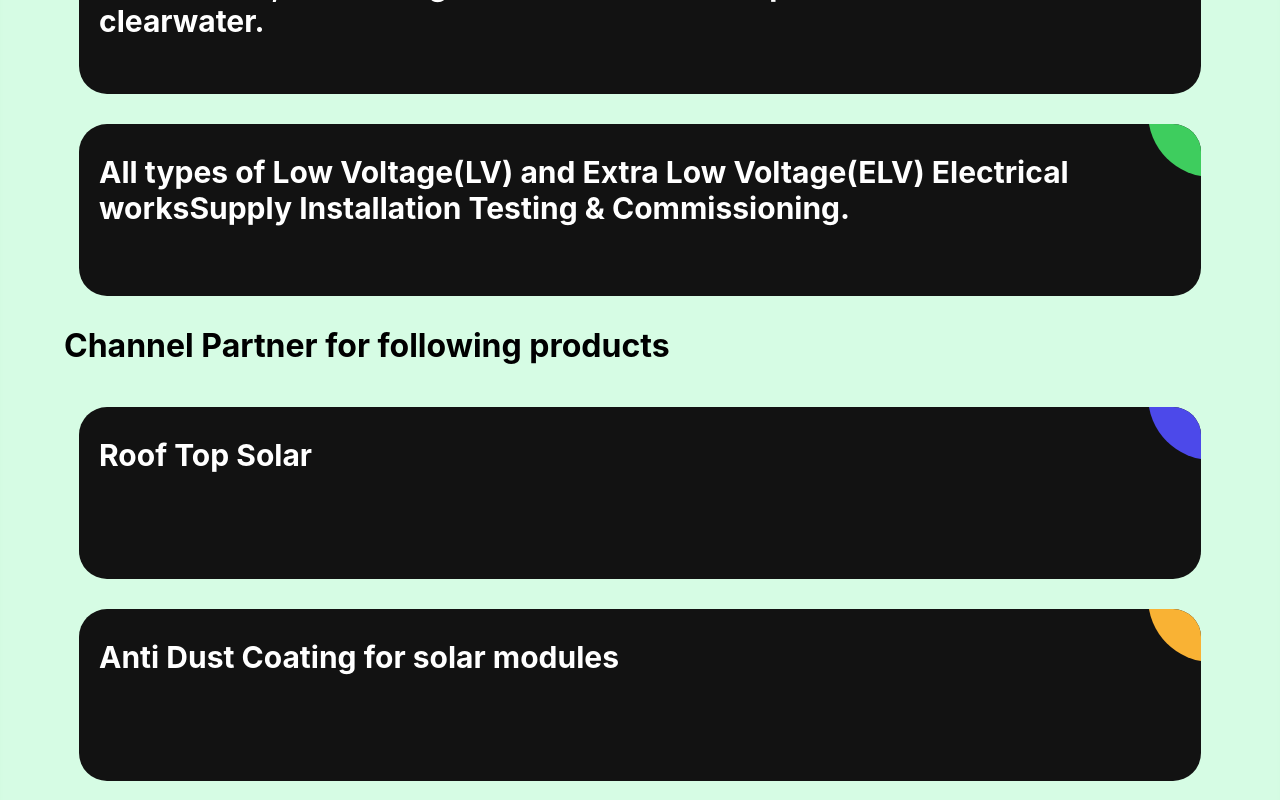
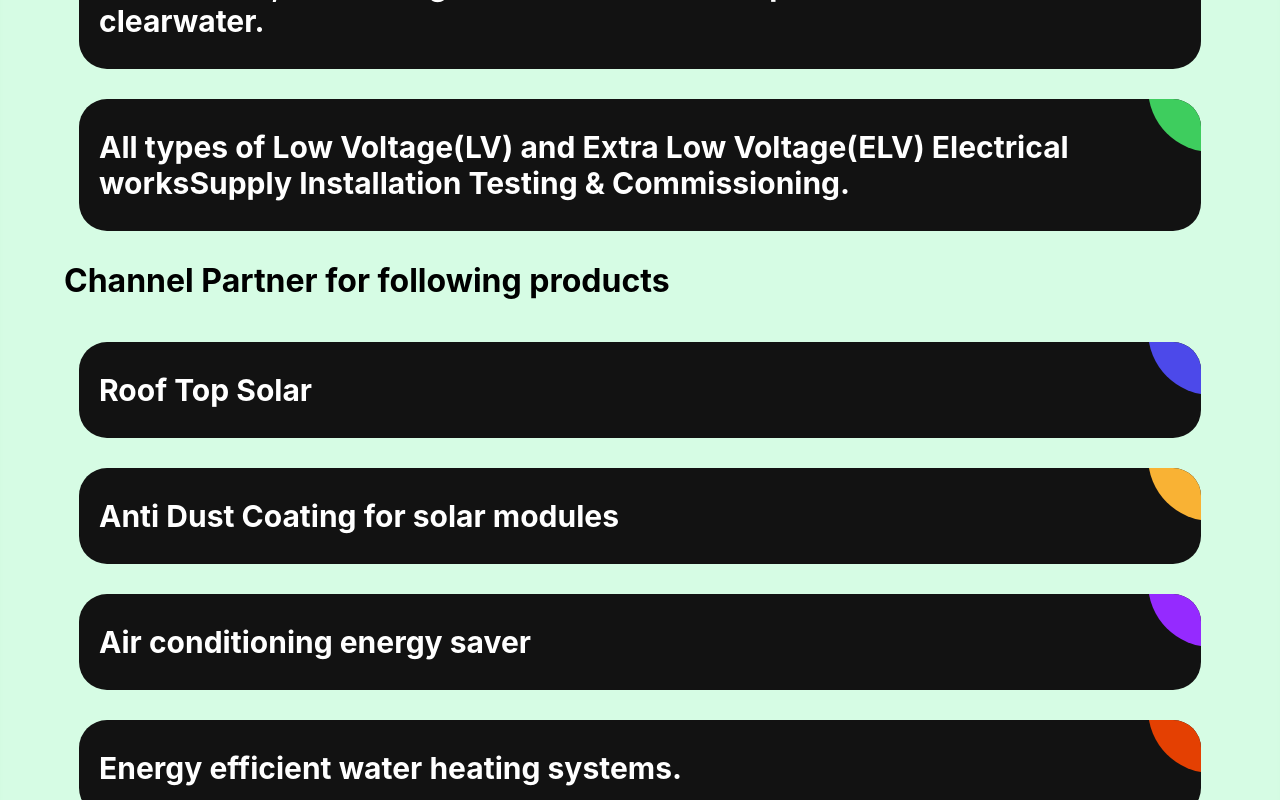
Before and after one commit to orpitad/spark-corp, a React (Create React App) app: page / in a window 1280 px wide. Shown: the part 2240-3040 px from the top of the page. Built offline with nearby package versions, Linux system fonts and the light colour scheme.

Commit message:
css issue

```diff
--- a/src/components/pages/Home.scss
+++ b/src/components/pages/Home.scss
@@ -479,8 +479,8 @@
         transform: scale(10);
       }
       .ag-courses-item_title {
-        min-height: 87px;
-        margin: 0 0 25px;
+        // min-height: 87px;
+        // margin: 0 0 25px;
 
         overflow: hidden;
 
```
